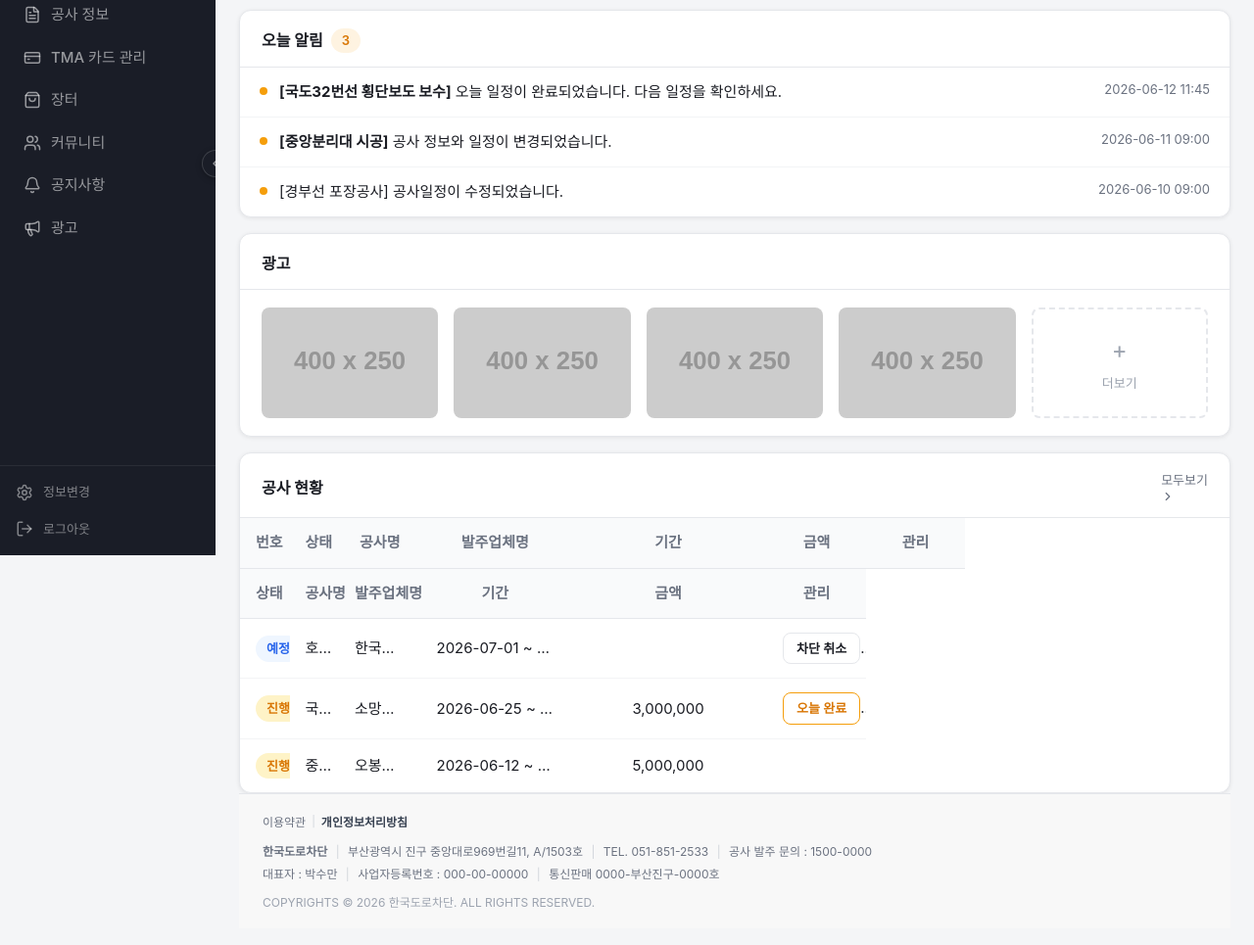
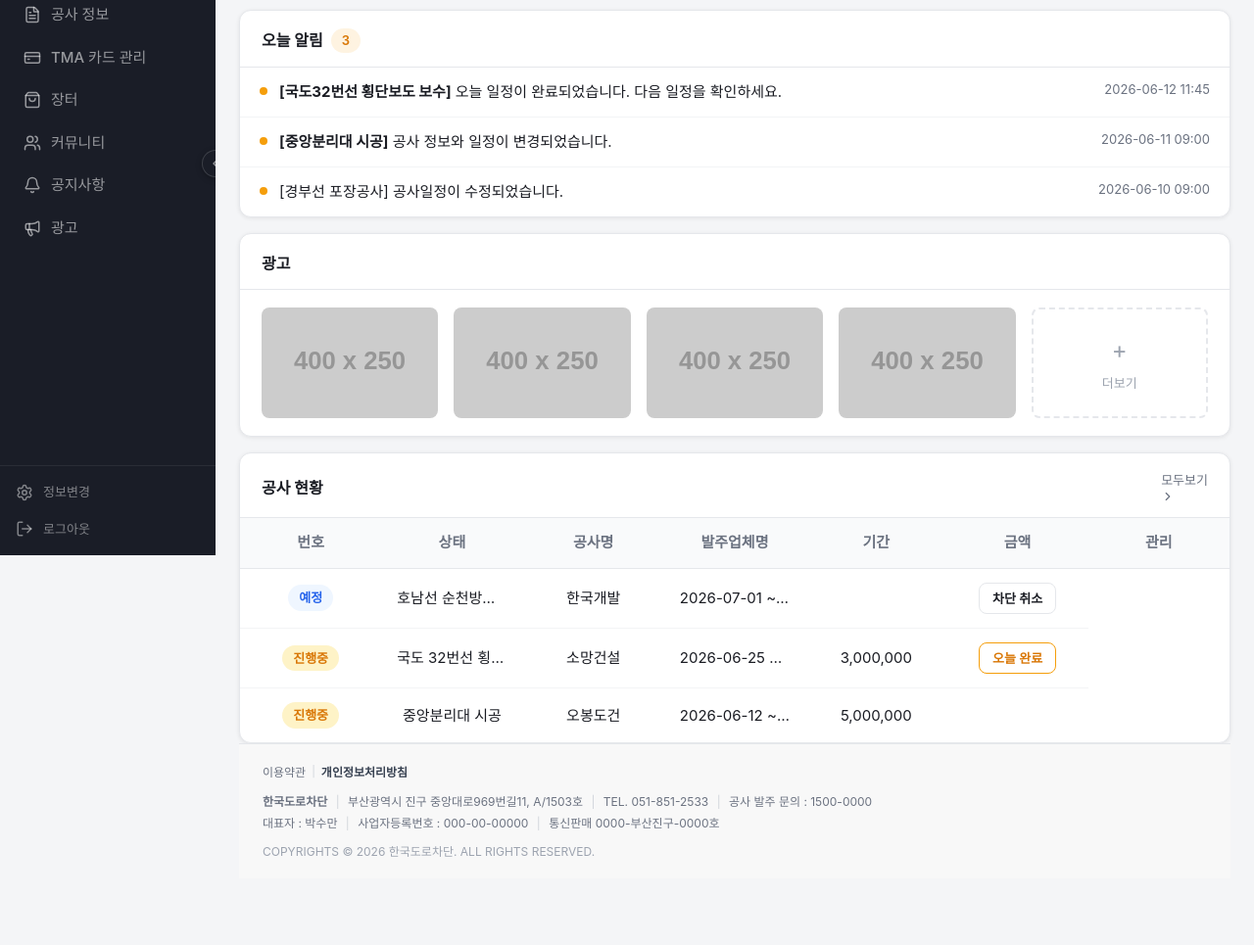
Before and after one commit to onionelly-spec/roadsafer-dashboard, a plain HTML site: page v2/index.html in a window 1280 px wide. Shown: the part 233-1198 px from the top of the page at 98% size. After the commit the page ends 1154 px from the top, so only its background shows below. Drawn offline with nearby package versions, Linux system fonts and the light colour scheme; placeholder pictures from the web are drawn by us; a web font is replaced by a local one.

Commit message:
fix: 공사 현황 테이블 중복 thead 및 colgroup 삭제

```diff
--- a/v2/index.html
+++ b/v2/index.html
@@ -483,34 +483,10 @@
 
         <!-- PC 테이블 (769px 이상) -->
         <div class="rss-table-wrap desktop-table">            <table class="rss-table">
-              <colgroup>
-                <col class="rss-col-no">
-                <col class="rss-col-status">
-                <col class="rss-col-nm">
-                <col class="rss-col-owner">
-                <col class="rss-col-period">
-                <col class="rss-col-price">
-                <col class="rss-col-mgmt">
-              </colgroup>
-              <thead>
-                <tr>
-                  <th>번호</th>
-                  <th>상태</th>
-                  <th>공사명</th>
-                  <th>발주업체명</th>
-                  <th>기간</th>
-                  <th>금액</th>
-                  <th>관리</th>
-                </tr>
-              <!--
-                [Java] th:if="${loginType == 'company'}"  → 금액 열
-                [Java] th:if="${loginType == 'employee'}" → 씨인카 수량 열
-              -->
-              <col style="width:160px;" id="colAmountOrQty" />
-              <col style="width:110px;" />
-            </colgroup>
+
             <thead>
               <tr>
+                <th>번호</th>
                 <th>상태</th>
                 <th>공사명</th>
                 <th>발주업체명</th>
@@ -522,6 +498,7 @@
                 -->
                 <th id="thAmountOrQty">금액</th>
                 <th>관리</th>
+              </tr>
               </tr>
             </thead>
             <tbody>
```
